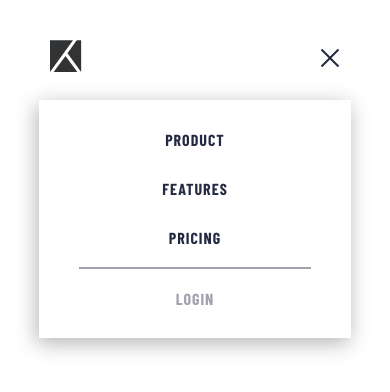
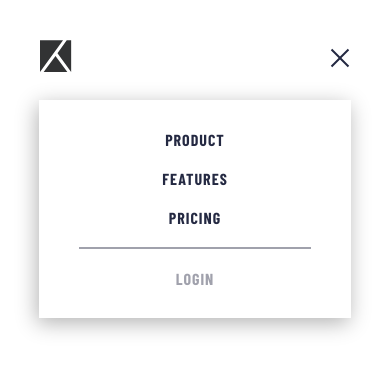
Before and after one commit to CyPhEr420/project-tracking-intro-component-master, a plain HTML site: page index.html in a window 390 px wide. Both pictures are taken after a click on the picture 328 px from the left and 57 px from the top of the page. Drawn offline with nearby package versions, Linux system fonts and the light colour scheme.

Commit message:
initial commit

```diff
--- a/script.js
+++ b/script.js
@@ -1,5 +1,6 @@
 const navToggle = document.querySelector('.nav-toggle');
-const navListContainer = document.querySelector('.nav-list-container')
+const navListContainer = document.querySelector('.nav-list-container');
+const body = document.querySelector('.body')
 
 navToggle.addEventListener('click', (e) => {
     let logo = e.target
--- a/style.css
+++ b/style.css
@@ -74,7 +74,7 @@ nav {
 
 @media (max-width: 400px) {
   nav {
-    padding: 4rem 5rem 0 5rem;
+    padding: 4rem 4rem 0 4rem;
   }
   .nav-toggle {
     display: block;
@@ -98,7 +98,7 @@ nav {
 
   .nav-list {
     flex-direction: column;
-    gap: 3rem;
+    gap: 2rem;
     border-bottom: 2px solid hsl(231, 7%, 65%);
     padding-bottom: 2rem;
   }
```
